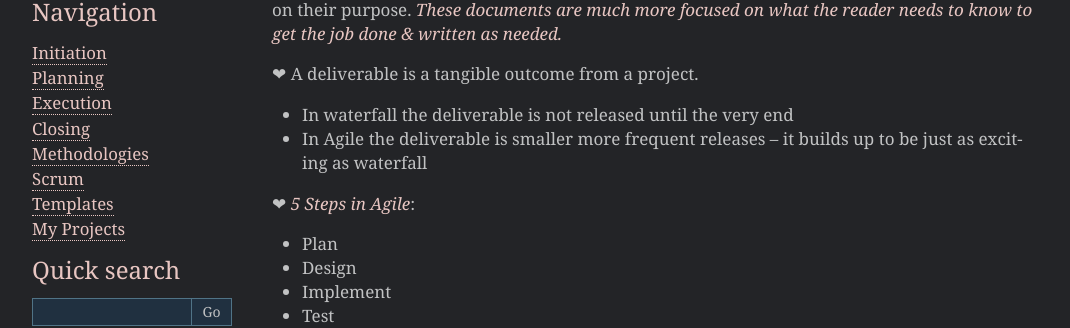
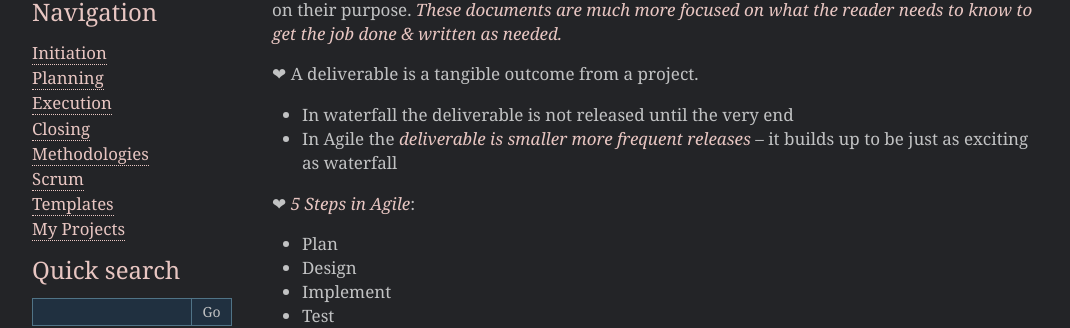
Before and after one commit to Hotonah/hotonah.github.io, a Sphinx documentation site: the page built from source/methodologies.txt, in a window 1280 px wide and 900 px high, scrolled down 2396 px. Shown: the part 133-461 px from the top of the window, without its empty margins (93-1163 px from the left). Built offline with Sphinx 7.4.7, drawn with Linux system fonts in a browser that asks for light colours.

```diff
--- a/source/methodologies.txt
+++ b/source/methodologies.txt
@@ -54,7 +54,7 @@ Agile vs Waterfall
 ❤ A deliverable is a tangible outcome from a project.
 
 * In waterfall the deliverable is not released until the very end
-* In Agile the deliverable is smaller more frequent releases – it builds up to be just as exciting as waterfall
+* In Agile the `deliverable is smaller more frequent releases` – it builds up to be just as exciting as waterfall
 
 ❤ `5 Steps in Agile`:
 
```
